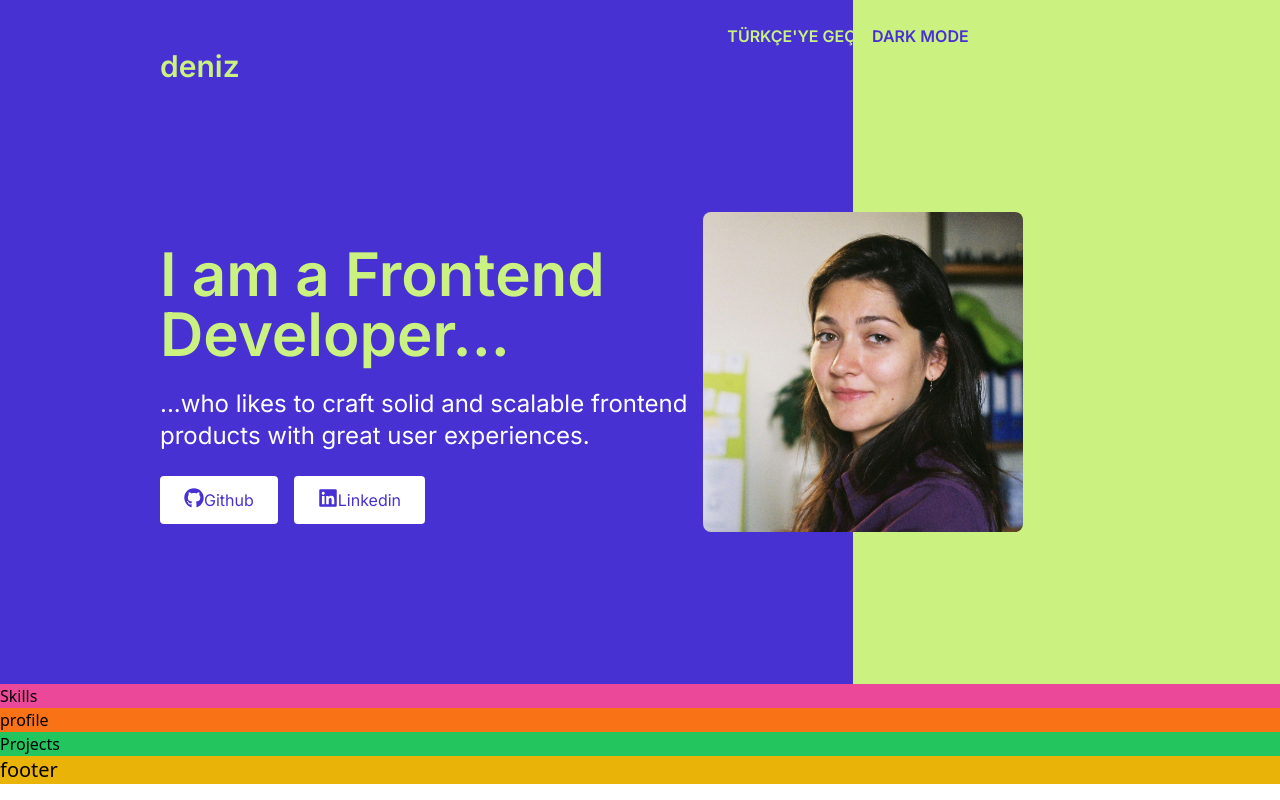
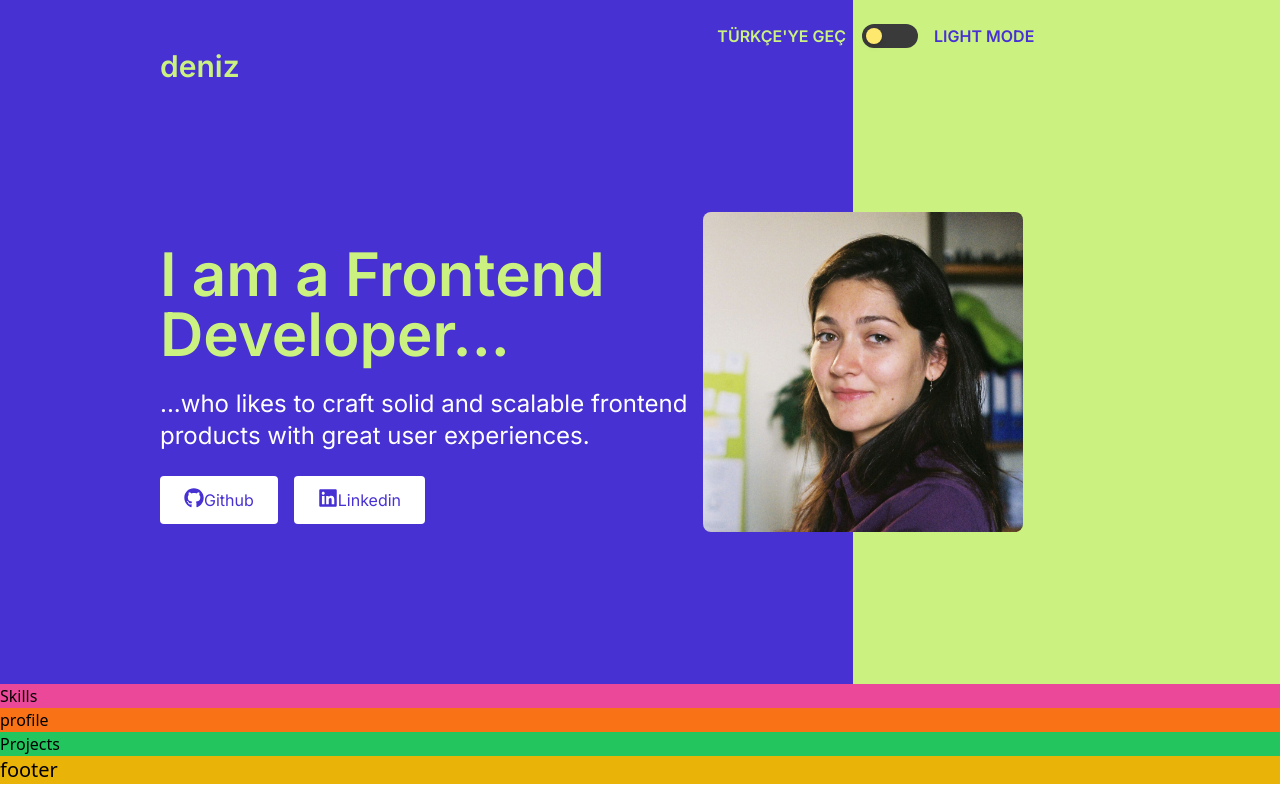
Before and after one commit to 0zturk-deniz/personal-website-deniz, a React (Vite) app: page / in a window 1280 px wide. Built offline with nearby package versions, Linux system fonts and the light colour scheme.

Commit message:
adds dark mode toggle button to header

```diff
--- a/src/components/Header.jsx
+++ b/src/components/Header.jsx
@@ -1,15 +1,26 @@
-import { FaToggleOn } from "react-icons/fa";
+import { useState } from "react"
 
 export default function Header () {
+    const [darkMode, setDarkMode] = useState(false);
     return (
         <header className="flex flex-row justify-between">
             <div className="w-2/3 bg-[#4731D3] flex flex-col justify-center items-start gap-15">
             <p className="font-inter font-semibold text-3xl text-[#CBF281] ml-40 mt-12">deniz</p>
             </div>
             <div className="w-1/3 bg-[#CBF281]">
-            <div className="flex flew-row gap-4 ml-[-150px] p-6">
+            <div className="flex flew-row gap-4 ml-[-160px] p-6">
             <button className="font-inter font-semibold text-[#CBF281]">TÜRKÇE'YE GEÇ</button>
-           <button className="font-inter font-semibold text-[#4731D3]">DARK MODE</button>
+            <button
+            onClick={() => setDarkMode(!darkMode)}
+            className={`w-14 h-6 flex items-center rounded-full p-1 duration-300 ease-in-out
+              ${darkMode ? "bg-[#8F88FF]" : "bg-[#3A3A3A]"}`}
+          >
+            <div
+              className={`bg-[#FFE86E] w-4 h-4 rounded-full shadow-md transform duration-300 ease-in-out
+                ${darkMode ? "translate-x-8" : "translate-x-0"}`}
+            ></div>
+          </button>
+           <p className="font-inter font-semibold text-[#4731D3] pt-0,5">{darkMode ? "DARK MODE" : "LIGHT MODE"}</p>
            </div>
            </div>
 
```
